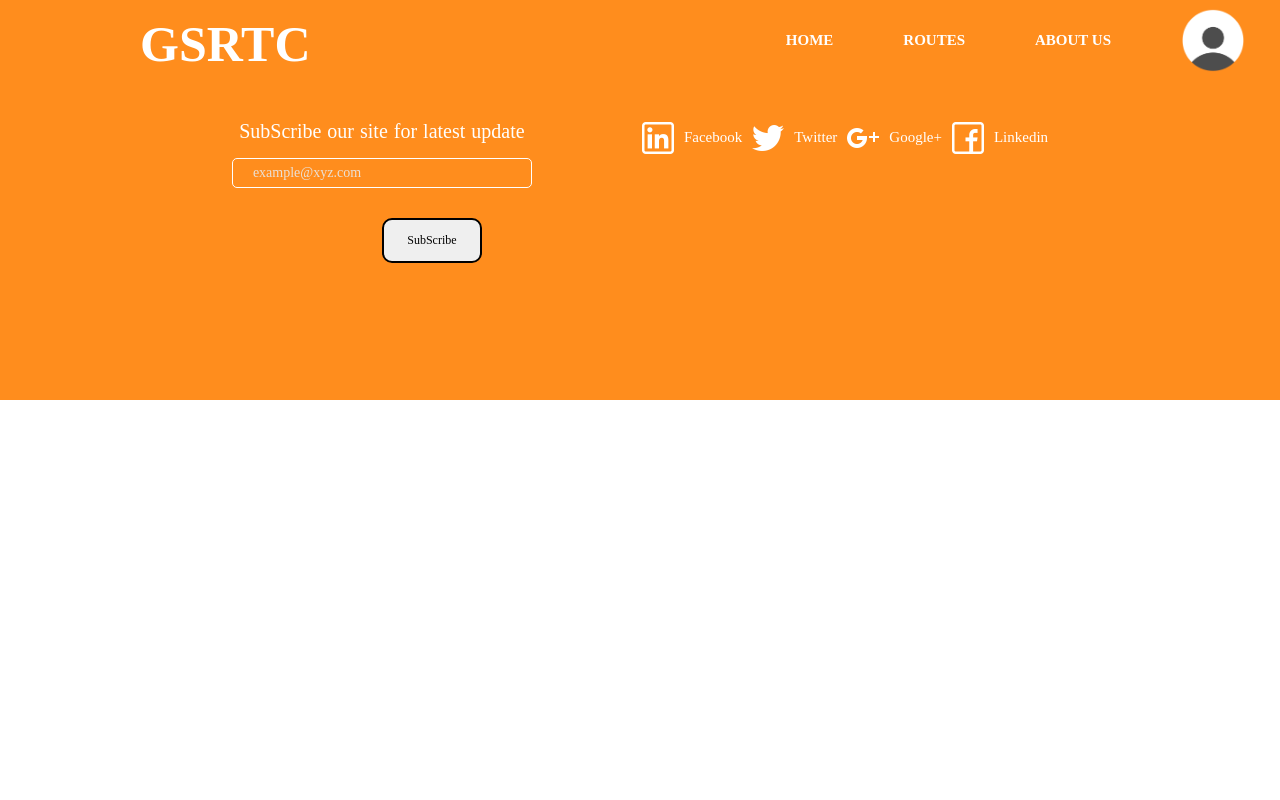
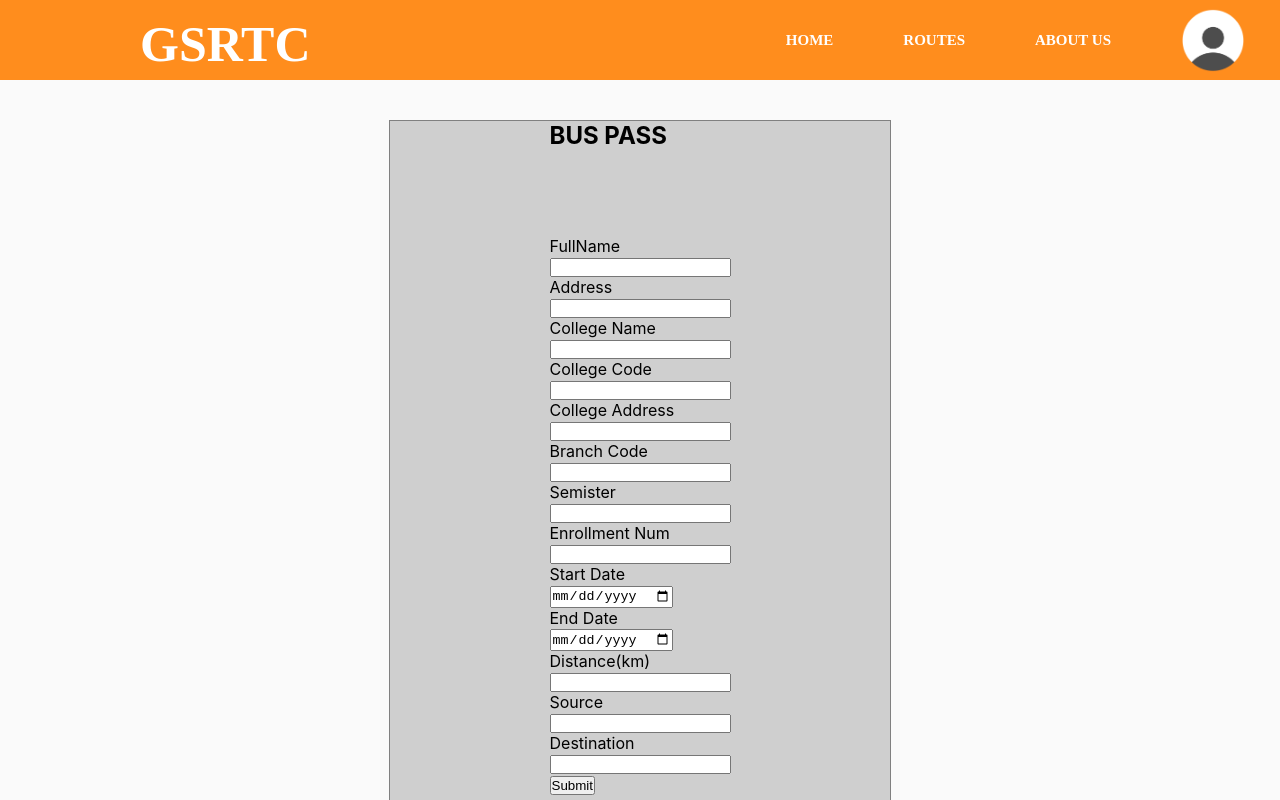
Before and after one commit to Dhruv71/Rahionbus, a React (Create React App) app: page /buspass in a window 1280 px wide. Shown: the top 800 px of the page. Built offline with nearby package versions, Linux system fonts and the light colour scheme.

Commit message:
BusPassPage is created and new scss added

```diff
--- a/src/App.js
+++ b/src/App.js
@@ -2,6 +2,7 @@ import React from 'react';
 import Homepage from './pages/homepage/homepage.component';
 import Header from './components/header/header.component';
 import Footer from './components/footer/footer.component';
+import BusPassPage from './pages/buspass/BusPassPage.component';
 import SigninAndSignupPage from './pages/signIn_and_signUp_page/signIn_and_signUp_page.component';
 import {Route} from 'react-router-dom';
 import './App.scss';
@@ -14,6 +15,7 @@ class  App extends React.Component {
          <Header/>
         <Route exact path='/' component={Homepage} />
         <Route path='/signin' component={SigninAndSignupPage} />
+        <Route path='/buspass' component={BusPassPage} />
         <Footer className='foot'/>
        </div>
 
--- a/src/components/customInput/customInput.styles.scss
+++ b/src/components/customInput/customInput.styles.scss
@@ -1,52 +1,5 @@
 .search{
 	position: relative;
 
-    input[type=submit] {
-    	margin-top:15px;
-    	border: 1.5px  #ff8d1d;
-		border-radius: 10px;
-		width: 150px;
-		height: 38px;
-		background-color: rgb(255, 141, 29);
-		color: darken(black, 50);
-		font-family: Fira Sans Medium;
-		outline: none;
-      &:hover,&:focus{
-      	cursor: pointer;
-      	background-color: white;
-      	border: 1.5px solid black;
-      }
-    }
-
-	input[type=text],[type=email]{
-		border: 1.8px solid rgb(255, 141, 29);
-		border-radius: 10px;
-		height: 35px;
-		width: 350px;
-		font-size: 16px;
-		margin: 10px 0;
-		padding: 8px 20px;
-		box-sizing: border-box;
-		outline: none;
-				 &:focus{
-                border: 1.8px solid #ffd91d;
-	           }
-		 }
-
-
-			 input[type=password]{
-		 		border: 1.8px solid rgb(255, 141, 29);
-		 		border-radius: 10px;
-		 		height: 35px;
-		 		width: 350px;
-		 		font-size: 16px;
-		 		margin: 10px 0;
-		 		padding: 8px 20px;
-		 		box-sizing: border-box;
-				outline: none;
-		 		  &:focus{
-		 		  	border: 1.8px solid #ffd91d;
-		 		  	 }
-		 		 }
 
 }
--- a/src/components/footer/footer.component.jsx
+++ b/src/components/footer/footer.component.jsx
@@ -1,8 +1,8 @@
 import React from 'react';
 import CustomInput from '../customInput/customInput.component';
-import link from './icon/facebook.png';
+import facebook from './icon/facebook.png';
 import google from './icon/google+.png';
-import facebook from './icon/linkedin.png';
+import link from './icon/linkedin.png';
 import twitter from './icon/twitter.png';
 import './footer.style.scss';
 
--- a/src/components/footer/footer.style.scss
+++ b/src/components/footer/footer.style.scss
@@ -2,7 +2,7 @@
         padding: 0px;
         margin: 0px;
         width: 100%;
-        height: 320px;
+        height: 260px;
         display: flex;
         background-color: rgb(255, 141, 29);
         justify-content: center;
@@ -81,7 +81,7 @@
        .icon{
         // cursor: pointer;
            margin: 10px;
-      //   padding: 15px;
+           padding: 3px;
 
        }
     }
--- a/src/components/signIn/signIn.component.jsx
+++ b/src/components/signIn/signIn.component.jsx
@@ -14,6 +14,7 @@ const SignIn = () => (
        <form>
        <label>Email</label>
        <CustomInput
+         className='signinEmail'
          type='email'
          name='email'
          //value={this.state.email}
@@ -22,17 +23,17 @@ const SignIn = () => (
         /><br/>
         <label>Password</label>
        <CustomInput
+       className='signinPass'
         type='password'
         name='password'
         placeholder="Password"
         //value={this.state.password}
         required
        />
-       </form>
-
        <a href="#" className='forgetpass'> forget password?</a>
        <button className='button'>Login</button>
-      </div>
+       </form>
+     </div>
 
       <div className='logo'>
         <h1>GSRTC</h1>
--- a/src/components/signIn/signIn.styles.scss
+++ b/src/components/signIn/signIn.styles.scss
@@ -26,6 +26,36 @@
       width: 220px;
       padding: 80px 80px;
       font-family: Fira Sans medium;
+
+     .signinEmail{
+    border: 1.8px solid rgb(255, 141, 29);
+    border-radius: 10px;
+    height: 35px;
+    width: 350px;
+    font-size: 16px;
+    margin: 10px 0;
+    padding: 8px 20px;
+    box-sizing: border-box;
+    outline: none;
+         &:focus{
+                border: 1.8px solid #ffd91d;
+             }
+     }
+
+     .signinPass{
+        border: 1.8px solid rgb(255, 141, 29);
+        border-radius: 10px;
+        height: 35px;
+        width: 350px;
+        font-size: 16px;
+        margin: 10px 0;
+        padding: 8px 20px;
+        box-sizing: border-box;
+        outline: none;
+          &:focus{
+            border: 1.8px solid #ffd91d;
+             }
+         }
 
       label{
        padding-right: 280px;
--- a/src/components/signUp/signUp.component.jsx
+++ b/src/components/signUp/signUp.component.jsx
@@ -15,6 +15,7 @@ const SignUp = () => (
 
         <label>Enter Name</label>
        <CustomInput
+         className='signupName'
          type='text'
          name='First Name'
          placeholder='First Name'
@@ -22,6 +23,7 @@ const SignUp = () => (
        />
 
         <CustomInput
+          className='signupName'
          type='text'
          name='Middle Name'
          placeholder='Middle Name'
@@ -29,6 +31,7 @@ const SignUp = () => (
        />
 
        <CustomInput
+         className='signupName'
          type='text'
          name='Last Name'
          placeholder='Last Name'
@@ -37,6 +40,7 @@ const SignUp = () => (
 
        <label>Email</label>
        <CustomInput
+       className='signupEmail'
         type='email'
         name='Email'
         placeholder='example@xyz.com'
@@ -44,6 +48,7 @@ const SignUp = () => (
        />
        <label>Password</label>
        <CustomInput
+         className='signupPass'
          type='password'
          name='Password'
          placeholder='Password'
@@ -51,6 +56,7 @@ const SignUp = () => (
        />
 
        <CustomInput
+         className='signupPass'
          type='password'
          name='confirm password'
          placeholder='Confirm password'
--- a/src/components/signUp/signUp.styles.scss
+++ b/src/components/signUp/signUp.styles.scss
@@ -48,6 +48,49 @@
           color: #FFFFFF;
          }
        }
+       .signupPass{
+        border: 1.8px solid rgb(255, 141, 29);
+        border-radius: 10px;
+        height: 35px;
+        width: 350px;
+        font-size: 16px;
+        margin: 10px 0;
+        padding: 8px 20px;
+        box-sizing: border-box;
+        outline: none;
+          &:focus{
+            border: 1.8px solid #ffd91d;
+             }
+         }
+
+       .signupName{
+    border: 1.8px solid rgb(255, 141, 29);
+    border-radius: 10px;
+    height: 35px;
+    width: 350px;
+    font-size: 16px;
+    margin: 10px 0;
+    padding: 8px 20px;
+    box-sizing: border-box;
+    outline: none;
+         &:focus{
+                border: 1.8px solid #ffd91d;
+             }
+     }
+     .signupEmail{
+    border: 1.8px solid rgb(255, 141, 29);
+    border-radius: 10px;
+    height: 35px;
+    width: 350px;
+    font-size: 16px;
+    margin: 10px 0;
+    padding: 8px 20px;
+    box-sizing: border-box;
+    outline: none;
+         &:focus{
+                border: 1.8px solid #ffd91d;
+             }
+     }
      }
 
      .signUp input{
--- /dev/null
+++ b/src/pages/buspass/BusPassPage.component.jsx
@@ -0,0 +1,108 @@
+import React from 'react';
+import CustomInput from '../../components/customInput/customInput.component';
+import './BusPassPage.styles.scss';
+
+const BusPassPage = () => (
+     <div className='BusPassPage'>
+
+       <div className='buspassForm'>
+        <span className='buspassTitle'><h2>BUS PASS</h2></span>
+       <form>
+       <lable>FullName</lable>
+       <CustomInput
+        className='buspassName'
+        type='text'
+        name='fullName'
+        required
+       />
+       <lable>Address</lable>
+       <CustomInput
+        className='buspassAddress'
+        type='text'
+        name='address'
+        required
+       />
+       <lable>College Name</lable>
+       <CustomInput
+        className='buspassCollege'
+        type='text'
+        name='college'
+        required
+       />
+       <lable>College Code</lable>
+       <CustomInput
+        className='buspassCollege'
+        type='numbr'
+        name='college'
+        required
+       />
+       <lable>College Address</lable>
+       <CustomInput
+        className='buspassCollegeAddress'
+        type='text'
+        name='collegeAddress'
+        required
+       />
+       <lable>Branch Code</lable>
+       <CustomInput
+        className='buspassBranchCode'
+        type='number'
+        name='branchCode'
+        required
+       />
+       <lable>Semister</lable>
+       <CustomInput
+        className='buspassSem'
+        type='number'
+        name='Sem'
+        required
+       />
+       <lable>Enrollment Num</lable>
+       <CustomInput
+        className='buspassCollege'
+        type='number'
+        name='college'
+        required
+       />
+       <lable>Start Date</lable>
+       <CustomInput
+        className='buspassDate'
+        type='date'
+        name='StartDate'
+        required
+       />
+       <lable>End Date</lable>
+       <CustomInput
+        className='buspassDate'
+        type='date'
+        name='EndDate'
+        required
+       />
+       <lable>Distance(km)</lable>
+       <CustomInput
+        className='buspassDistance'
+        type='number'
+        name='Number'
+        required
+       />
+       <lable>Source</lable>
+       <CustomInput
+        className='buspassDestination'
+        type='text'
+        name='Source'
+        required
+       />
+       <lable>Destination</lable>
+       <CustomInput
+        className='buspassSource'
+        type='text'
+        name='Destination'
+        required
+       />
+       <button>Submit</button>
+       </form>
+       </div>
+     </div>
+	);
+
+export default BusPassPage;
--- /dev/null
+++ b/src/pages/buspass/BusPassPage.styles.scss
@@ -0,0 +1,16 @@
+.BusPassPage{
+	min-height: 80vh;
+	display: grid;
+	justify-content: center;
+    margin: 40px;
+
+   .buspassForm{
+   	height: 760px;
+    width: 500px;
+    display: grid;
+    justify-content: center;
+    border: 1px solid gray;
+    background-color: #cfcfcf;
+
+   }
+	}
--- a/src/pages/homepage/homepage.component.jsx
+++ b/src/pages/homepage/homepage.component.jsx
@@ -37,10 +37,10 @@ import './homepage.styles.scss';
         sense of online portal.</div>
      <img src={shape1} alt='shape' className='shape1'/>
     <h2 className='findroutes'>Find Routes</h2>
-
+     <img src={shape2} alt='shape' className='shape2'/>
      <form onSubmit={this.handelSubmit}>
-     <img src={shape2} alt='shape' className='shape2'/>
-      <CustomInput
+    <CustomInput
+       className='source'
        name='source'
        type='text'
        value={this.state.source}
@@ -50,6 +50,7 @@ import './homepage.styles.scss';
        required
       />
       <CustomInput
+       className='destination'
        name='destination'
        type='text'
        placeholder='destination'
@@ -60,6 +61,7 @@ import './homepage.styles.scss';
       />
       <CustomInput
        type='submit'
+        className='found'
         />
 
      </form>
@@ -91,4 +93,4 @@ import './homepage.styles.scss';
   );
 };
 }
- export default Homepage;
+export default Homepage;
--- a/src/pages/homepage/homepage.styles.scss
+++ b/src/pages/homepage/homepage.styles.scss
@@ -28,9 +28,41 @@
          }
 
      .findroutes{
-       margin-top: 10px;
+       margin-top: 30px;
      	 color: rgb(255, 141, 29);
-              }
+      }
+
+      .found{
+      margin-top:15px;
+      border: 1.5px  #ff8d1d;
+      border-radius: 10px;
+      width: 150px;
+      height: 38px;
+      background-color: rgb(255, 141, 29);
+      color: darken(black, 50);
+      font-family: Fira Sans Medium;
+      outline: none;
+      &:hover,&:focus{
+        cursor: pointer;
+        background-color: white;
+        border: 1.5px solid black;
+      }
+    }
+
+      .source,.destination{
+    border: 1.8px solid rgb(255, 141, 29);
+    border-radius: 10px;
+    height: 35px;
+    width: 350px;
+    font-size: 16px;
+    margin: 10px 0;
+    padding: 8px 20px;
+    box-sizing: border-box;
+    outline: none;
+         &:focus{
+                border: 1.8px solid #ffd91d;
+             }
+     }
 
 
       .shape1{
```
